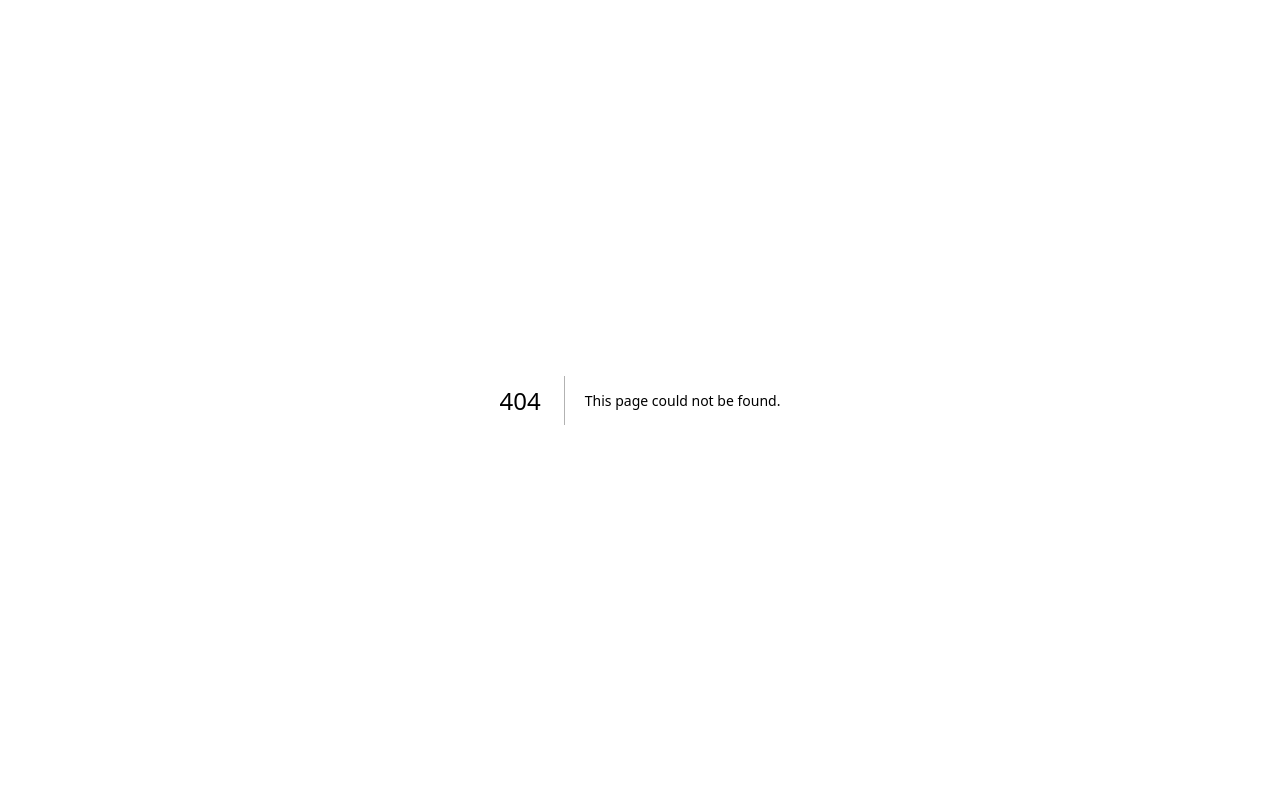
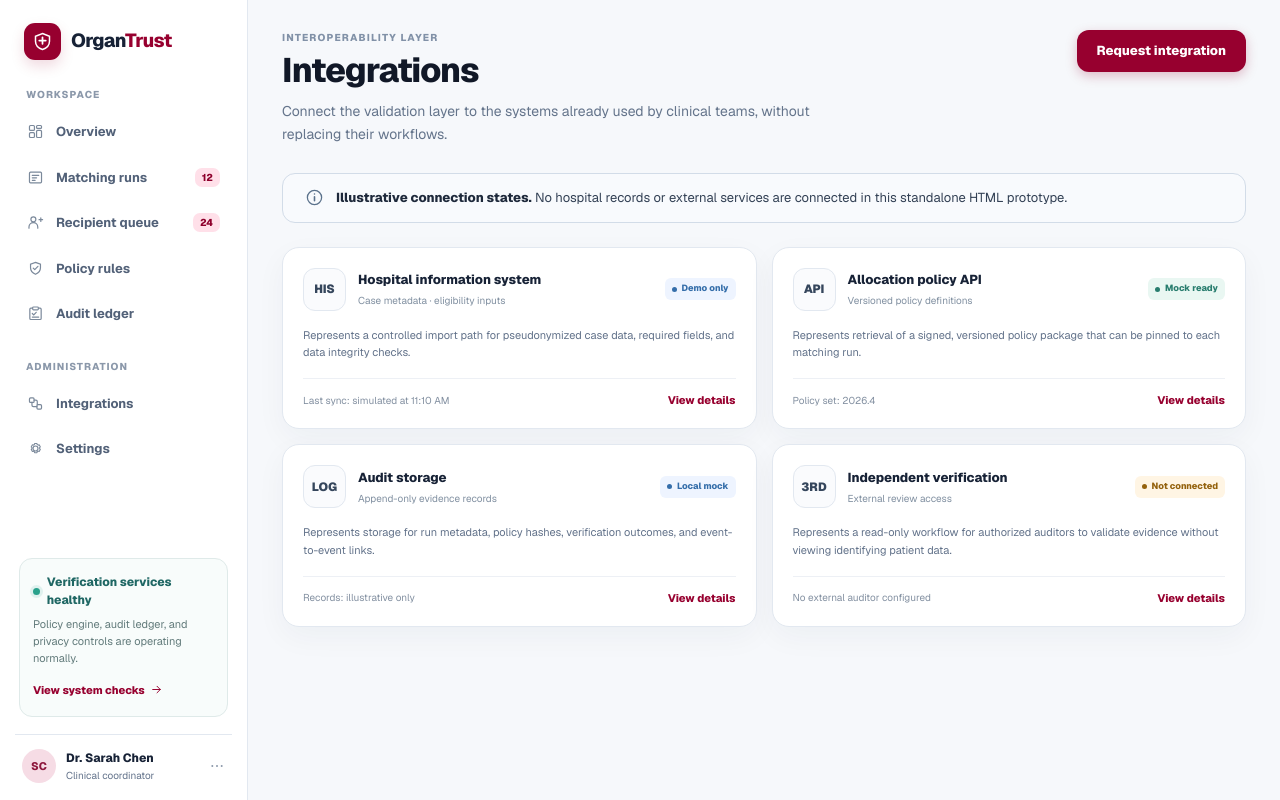
Before and after one commit to bhushan4work/organtransplant, a Next.js app: page /workspace/integrations in a window 1280 px wide. Before the commit this address had no page. Built offline with nearby package versions, Linux system fonts and the light colour scheme.

Commit message:
feat: add workspace integrations section

```diff
--- /dev/null
+++ b/app/workspace/integrations/page.tsx
@@ -0,0 +1,6 @@
+import React from 'react';
+import { WorkspaceIntegrations } from '@/components/WorkspaceIntegrations';
+
+export default function WorkspaceIntegrationsPage() {
+  return <WorkspaceIntegrations />;
+}
--- /dev/null
+++ b/components/WorkspaceIntegrations.tsx
@@ -0,0 +1,108 @@
+'use client';
+
+import React from 'react';
+
+export function WorkspaceIntegrations() {
+  return (
+    <section className="animate-[fadeIn_0.25s_ease-out]">
+      <div className="flex flex-col md:flex-row md:items-start md:justify-between gap-[16px] mb-[20px] md:mb-[28px]">
+        <div>
+          <div className="text-[#8191a7] uppercase text-[10px] tracking-[1.2px] font-[800] mb-[7px]">Interoperability layer</div>
+          <h1 className="text-[28px] md:text-[34px] font-[800] tracking-[-1px] text-[#111827] m-0 leading-[1.1]">Integrations</h1>
+          <p className="text-[#64748b] text-[13px] md:text-[14px] mt-[9px] md:mt-[11px] max-w-[540px] leading-[1.6]">
+            Connect the validation layer to the systems already used by clinical teams, without replacing their workflows.
+          </p>
+        </div>
+        <div className="flex gap-[10px]">
+          <button className="h-[38px] md:h-[42px] px-[16px] md:px-[20px] border-0 rounded-[10px] md:rounded-[12px] bg-[#97002f] hover:bg-[#860029] text-white font-[750] text-[12px] md:text-[13px] shadow-[0_4px_12px_rgba(151,0,47,.25)] flex items-center gap-[9px] cursor-pointer transition-all active:scale-[0.98]">
+            Request integration
+          </button>
+        </div>
+      </div>
+
+      <div className="flex items-start md:items-center gap-[12px] p-[14px_16px] md:p-[14px_22px] mb-[24px] rounded-[13px] border border-[#d2dce8] bg-[#f8fafd] text-[#334155] text-[12px] md:text-[13px] leading-[1.5]">
+        <svg className="flex-none text-[#5a718b] mt-[1px] md:mt-0" width="19" height="19" viewBox="0 0 24 24" fill="none">
+          <circle cx="12" cy="12" r="9" stroke="currentColor" strokeWidth="1.6"/>
+          <path d="M12 11v5M12 7.5h.01" stroke="currentColor" strokeWidth="2" strokeLinecap="round"/>
+        </svg>
+        <p className="m-0 flex-1">
+          <strong className="font-[750] text-[#1e293b]">Illustrative connection states.</strong> No hospital records or external services are connected in this standalone HTML prototype.
+        </p>
+      </div>
+
+      <div className="grid grid-cols-1 sm:grid-cols-2 gap-[15px]">
+        <article className="min-w-0 p-[20px] border border-[#e2e8f0] rounded-[17px] bg-white shadow-[0_10px_30px_rgba(19,35,59,.045)] flex flex-col">
+          <div className="flex items-center gap-[12px]">
+            <div className="w-[43px] h-[43px] border border-[#e2e8f0] rounded-[12px] grid place-items-center bg-[#fafbfd] text-[#35465c] font-[850] text-[12px] flex-none">HIS</div>
+            <div>
+              <h3 className="m-0 text-[#172236] text-[13px] font-[800]">Hospital information system</h3>
+              <div className="text-[#8190a1] text-[10px] mt-[3px]">Case metadata · eligibility inputs</div>
+            </div>
+            <span className="ml-auto inline-flex items-center gap-[5px] p-[4px_7px] rounded-[6px] text-[9px] font-[800] bg-[#eef4ff] text-[#356eaa] before:content-[''] before:w-[5px] before:h-[5px] before:rounded-full before:bg-current">Demo only</span>
+          </div>
+          <p className="text-[#62728a] text-[11px] leading-[1.6] m-[16px_0]">
+            Represents a controlled import path for pseudonymized case data, required fields, and data integrity checks.
+          </p>
+          <div className="flex items-center justify-between gap-[8px] pt-[13px] mt-auto border-t border-[#edf0f5] text-[#8390a1] text-[10px]">
+            <span>Last sync: simulated at 11:10 AM</span>
+            <button className="border-0 bg-transparent text-[#97002f] font-[750] text-[11px] p-0 hover:text-[#760025] cursor-pointer">View details</button>
+          </div>
+        </article>
+
+        <article className="min-w-0 p-[20px] border border-[#e2e8f0] rounded-[17px] bg-white shadow-[0_10px_30px_rgba(19,35,59,.045)] flex flex-col">
+          <div className="flex items-center gap-[12px]">
+            <div className="w-[43px] h-[43px] border border-[#e2e8f0] rounded-[12px] grid place-items-center bg-[#fafbfd] text-[#35465c] font-[850] text-[12px] flex-none">API</div>
+            <div>
+              <h3 className="m-0 text-[#172236] text-[13px] font-[800]">Allocation policy API</h3>
+              <div className="text-[#8190a1] text-[10px] mt-[3px]">Versioned policy definitions</div>
+            </div>
+            <span className="ml-auto inline-flex items-center gap-[5px] p-[4px_7px] rounded-[6px] text-[9px] font-[800] bg-[#e9f7f2] text-[#287d6e] before:content-[''] before:w-[5px] before:h-[5px] before:rounded-full before:bg-current">Mock ready</span>
+          </div>
+          <p className="text-[#62728a] text-[11px] leading-[1.6] m-[16px_0]">
+            Represents retrieval of a signed, versioned policy package that can be pinned to each matching run.
+          </p>
+          <div className="flex items-center justify-between gap-[8px] pt-[13px] mt-auto border-t border-[#edf0f5] text-[#8390a1] text-[10px]">
+            <span>Policy set: 2026.4</span>
+            <button className="border-0 bg-transparent text-[#97002f] font-[750] text-[11px] p-0 hover:text-[#760025] cursor-pointer">View details</button>
+          </div>
+        </article>
+
+        <article className="min-w-0 p-[20px] border border-[#e2e8f0] rounded-[17px] bg-white shadow-[0_10px_30px_rgba(19,35,59,.045)] flex flex-col">
+          <div className="flex items-center gap-[12px]">
+            <div className="w-[43px] h-[43px] border border-[#e2e8f0] rounded-[12px] grid place-items-center bg-[#fafbfd] text-[#35465c] font-[850] text-[12px] flex-none">LOG</div>
+            <div>
+              <h3 className="m-0 text-[#172236] text-[13px] font-[800]">Audit storage</h3>
+              <div className="text-[#8190a1] text-[10px] mt-[3px]">Append-only evidence records</div>
+            </div>
+            <span className="ml-auto inline-flex items-center gap-[5px] p-[4px_7px] rounded-[6px] text-[9px] font-[800] bg-[#eef4ff] text-[#356eaa] before:content-[''] before:w-[5px] before:h-[5px] before:rounded-full before:bg-current">Local mock</span>
+          </div>
+          <p className="text-[#62728a] text-[11px] leading-[1.6] m-[16px_0]">
+            Represents storage for run metadata, policy hashes, verification outcomes, and event-to-event links.
+          </p>
+          <div className="flex items-center justify-between gap-[8px] pt-[13px] mt-auto border-t border-[#edf0f5] text-[#8390a1] text-[10px]">
+            <span>Records: illustrative only</span>
+            <button className="border-0 bg-transparent text-[#97002f] font-[750] text-[11px] p-0 hover:text-[#760025] cursor-pointer">View details</button>
+          </div>
+        </article>
+
+        <article className="min-w-0 p-[20px] border border-[#e2e8f0] rounded-[17px] bg-white shadow-[0_10px_30px_rgba(19,35,59,.045)] flex flex-col">
+          <div className="flex items-center gap-[12px]">
+            <div className="w-[43px] h-[43px] border border-[#e2e8f0] rounded-[12px] grid place-items-center bg-[#fafbfd] text-[#35465c] font-[850] text-[12px] flex-none">3RD</div>
+            <div>
+              <h3 className="m-0 text-[#172236] text-[13px] font-[800]">Independent verification</h3>
+              <div className="text-[#8190a1] text-[10px] mt-[3px]">External review access</div>
+            </div>
+            <span className="ml-auto inline-flex items-center gap-[5px] p-[4px_7px] rounded-[6px] text-[9px] font-[800] bg-[#fff5e4] text-[#94620d] before:content-[''] before:w-[5px] before:h-[5px] before:rounded-full before:bg-current">Not connected</span>
+          </div>
+          <p className="text-[#62728a] text-[11px] leading-[1.6] m-[16px_0]">
+            Represents a read-only workflow for authorized auditors to validate evidence without viewing identifying patient data.
+          </p>
+          <div className="flex items-center justify-between gap-[8px] pt-[13px] mt-auto border-t border-[#edf0f5] text-[#8390a1] text-[10px]">
+            <span>No external auditor configured</span>
+            <button className="border-0 bg-transparent text-[#97002f] font-[750] text-[11px] p-0 hover:text-[#760025] cursor-pointer">View details</button>
+          </div>
+        </article>
+      </div>
+    </section>
+  );
+}
```
